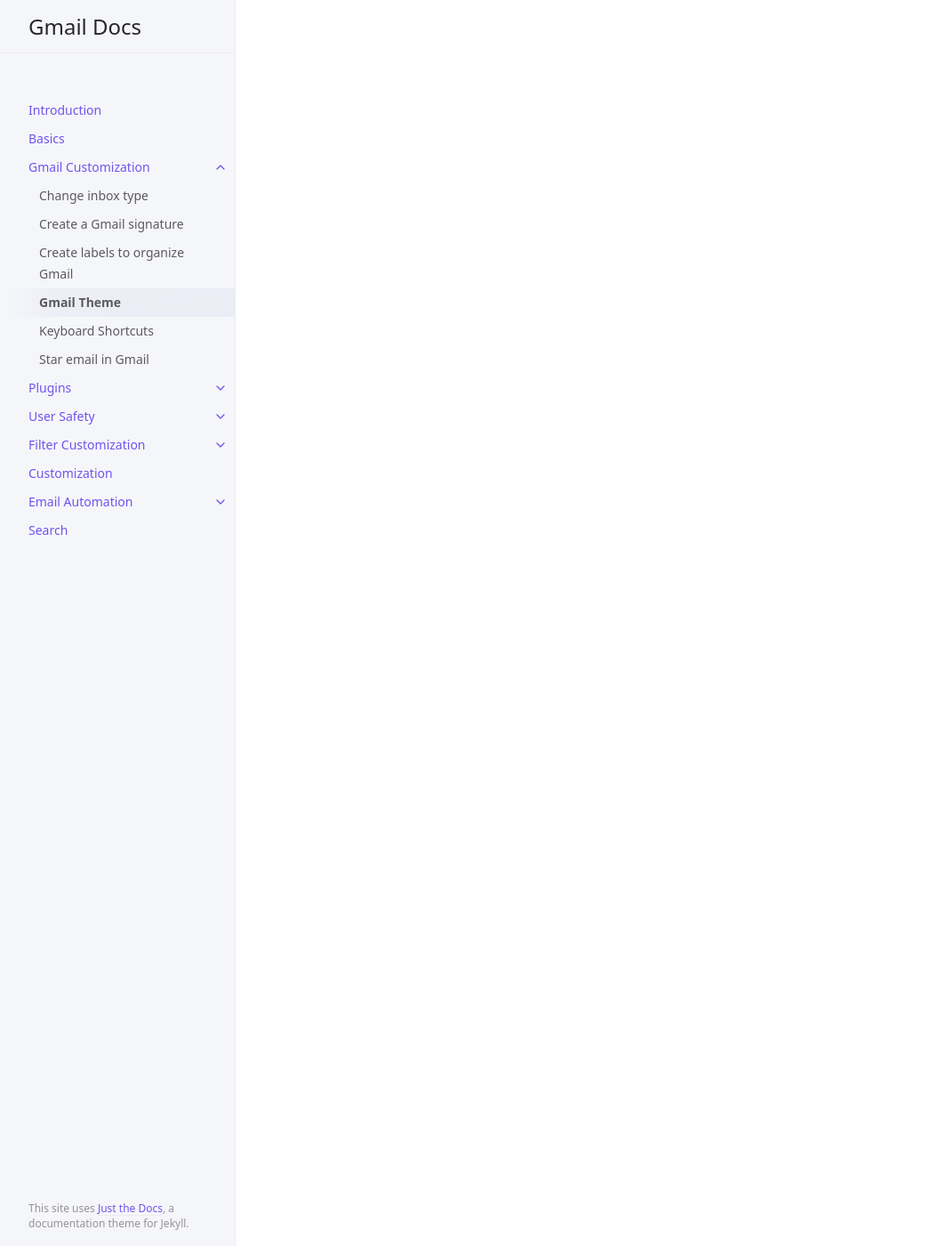
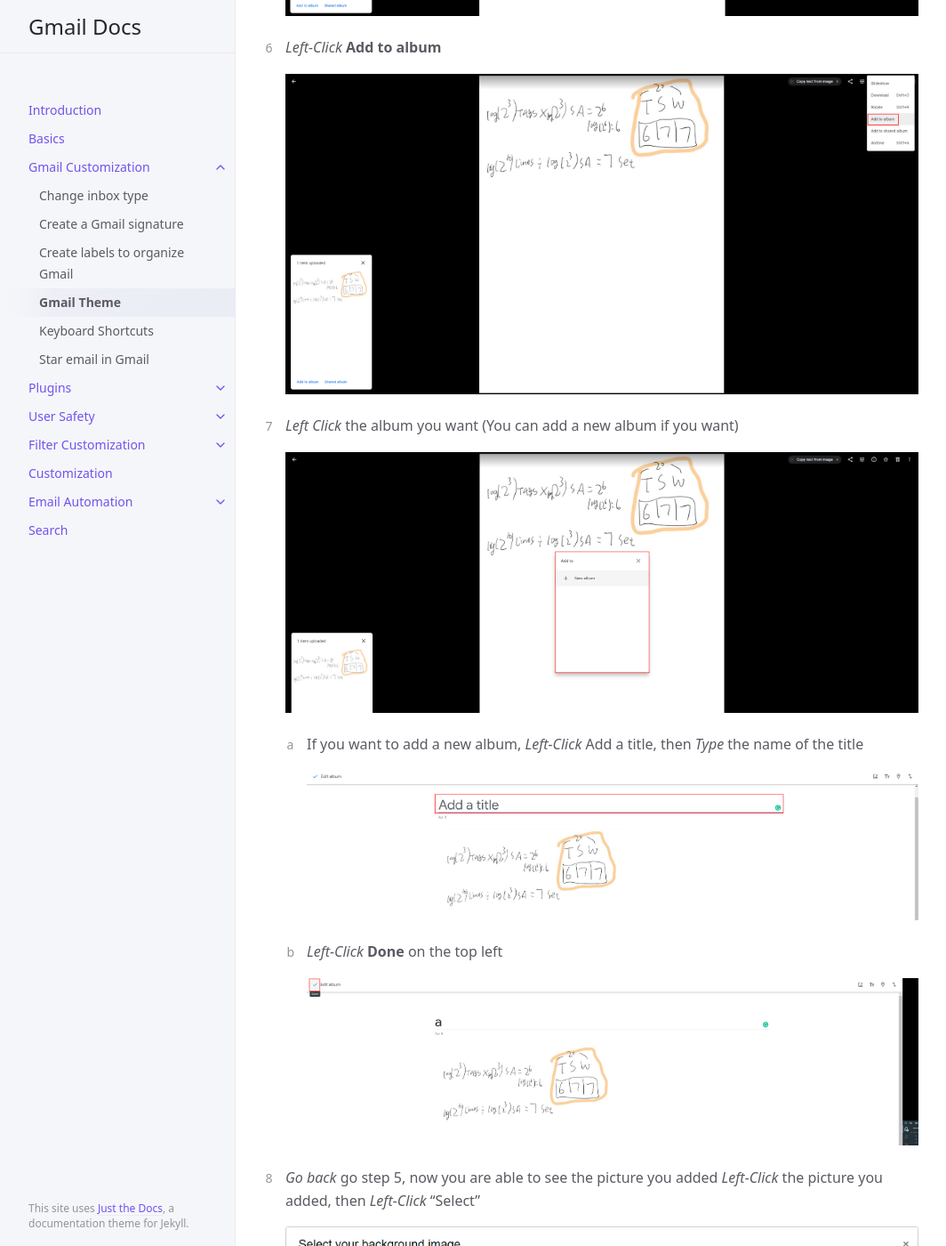
Before and after one commit to Joonior-Programmer/Gmail_Docs, a Jekyll site: the page built from docs/utilities/gmailTheme.md, in a window 1280 px wide and 1400 px high, scrolled down 6484 px. Shown: the whole window at 89% size, without its empty margins (107-1171 px from the left). Built offline with Jekyll 4.4.1, drawn with Linux system fonts in a browser that asks for light colours; some of the changed text lies outside the part shown.

Commit message:
ihhliljuhdsalkjhdsa

````diff
--- a/docs/utilities/gmailTheme.md
+++ b/docs/utilities/gmailTheme.md
@@ -15,11 +15,9 @@
 
     <img src = "https://github.com/Joonior-Programmer/Gmail_Docs/blob/master/assets/images/Gmail-theme/Choose_Theme.png?raw=true">
 
----
-
 ## Use One Of Your Photos As Your Background
 
-1. *Left-Click* **View all** in the Theme section
+1. *Left-Click* **View all** in the ```Theme``` section
 
     <img src = "https://github.com/Joonior-Programmer/Gmail_Docs/blob/master/assets/images/Gmail-theme/View_all_theme.png?raw=true">
 
@@ -27,8 +25,50 @@
 
     <img src = "https://github.com/Joonior-Programmer/Gmail_Docs/blob/master/assets/images/Gmail-theme/My_photos.png?raw=true">
 
-3. *Choose* your photo what you want to add your photo otherwise *Left-Click* “Featured”
+3. *Left Click* the photo you want
 
     <img src = "https://github.com/Joonior-Programmer/Gmail_Docs/blob/master/assets/images/Gmail-theme/Choose_my_photos.png?raw=true">
 
----
+    1. If there is no picture you want, *Go* to Google Photos
+
+        <img src = "https://github.com/Joonior-Programmer/Gmail_Docs/blob/master/assets/images/Gmail-theme/Google_photos.png?raw=true">
+
+    2. *Left-Click* **Upload** on the top right of the Google Photos
+
+        <img src = "https://github.com/Joonior-Programmer/Gmail_Docs/blob/master/assets/images/Gmail-theme/Upload.png?raw=true">
+
+    3. *Left-Click* what you want to upload from, and *Left Click* the picture you want
+
+        <img src = "https://github.com/Joonior-Programmer/Gmail_Docs/blob/master/assets/images/Gmail-theme/Upload_from.png?raw=true">
+
+    4. *Left Click* your upload size, and *Left-Click* **Continue**
+
+        <img src = "https://github.com/Joonior-Programmer/Gmail_Docs/blob/master/assets/images/Gmail-theme/Choose_upload_size.png?raw=true">
+
+4. *Check* If you can see the picture you uploaded in the Google Photos. If you can see, *Left-Click* the photo
+
+    <img src = "https://github.com/Joonior-Programmer/Gmail_Docs/blob/master/assets/images/Gmail-theme/Uploaded_picture.png?raw=true">
+
+5. *Left-Click* **More options**
+
+    <img src = "https://github.com/Joonior-Programmer/Gmail_Docs/blob/master/assets/images/Gmail-theme/More_option.png?raw=true">
+
+6. *Left-Click* **Add to album**
+
+    <img src = "https://github.com/Joonior-Programmer/Gmail_Docs/blob/master/assets/images/Gmail-theme/Add_to_album.png?raw=true">
+
+7. *Left Click* the album you want (You can add a new album if you want)
+
+    <img src = "https://github.com/Joonior-Programmer/Gmail_Docs/blob/master/assets/images/Gmail-theme/Choose_album.png?raw=true">
+
+    1. If you want to add a new album, *Left-Click* Add a title, then *Type* the name of the title
+
+        <img src = "https://github.com/Joonior-Programmer/Gmail_Docs/blob/master/assets/images/Gmail-theme/Add_a_title.png?raw=true">
+
+    2. *Left-Click* **Done** on the top left
+
+        <img src = "https://github.com/Joonior-Programmer/Gmail_Docs/blob/master/assets/images/Gmail-theme/Add_album_done.png?raw=true">
+
+8. *Go back* go step 5, now you are able to see the picture you added *Left-Click* the picture you added, then *Left-Click* "Select"
+
+    <img src = "https://github.com/Joonior-Programmer/Gmail_Docs/blob/master/assets/images/Gmail-theme/Select_added_photo.png?raw=true">
````
Also changed, not shown: assets/images/Gmail-theme/Add_a_title.png (added), assets/images/Gmail-theme/Add_album_done.png (added), assets/images/Gmail-theme/Add_to_album.png (added), assets/images/Gmail-theme/Choose_album.png (added), assets/images/Gmail-theme/Choose_upload_size.png (added), assets/images/Gmail-theme/Google_photos.png (added), assets/images/Gmail-theme/More_option.png (added), assets/images/Gmail-theme/Select_added_photo.png (added), assets/images/Gmail-theme/Upload.png (added), assets/images/Gmail-theme/Upload_from.png (added), assets/images/Gmail-theme/Uploaded_picture.png (added).
